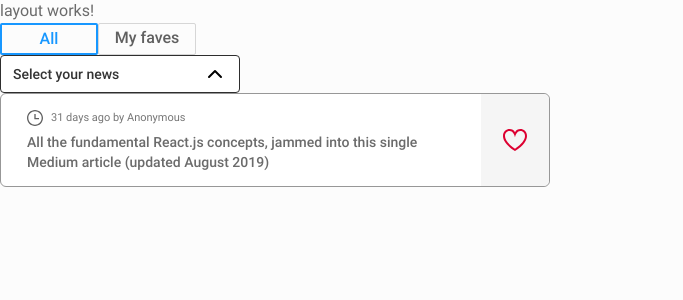
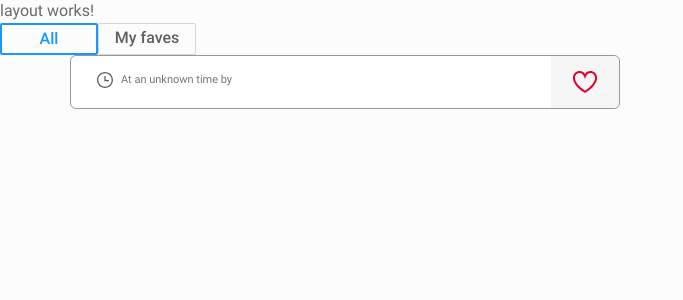
Before and after one commit to eriandev/hacker-news, an Angular app: page / in a window 1280 px wide. Shown: the top 300 px of the page, without its empty margins (0-683 px from the left). Built offline with nearby package versions, Linux system fonts and the light colour scheme.

Commit message:
feat: adds the design of cards section

```diff
--- /dev/null
+++ b/src/app/modules/home/components/cards/cards.component.css
@@ -0,0 +1,21 @@
+.container {
+  width: 100%;
+  max-width: 1140px;
+  margin-left: auto;
+  margin-right: auto;
+}
+
+.cards {
+  display: grid;
+  row-gap: 30px;
+  column-gap: 40px;
+}
+
+@media screen and (min-width: 1024px) {
+  .cards {
+    display: grid;
+    row-gap: 30px;
+    column-gap: 40px;
+    grid-template-columns: 1fr 1fr;
+  }
+}
--- /dev/null
+++ b/src/app/modules/home/components/cards/cards.component.html
@@ -0,0 +1,10 @@
+<section class="container cards">
+  <app-card *ngFor="let cardData of cardsData"
+    [author]="cardData.author"
+    [storyUrl]="cardData.story_url"
+    [createdAt]="cardData.created_at"
+    [storyTitle]="cardData.story_title"
+    [createdAtId]="cardData.created_at_i"
+    [isFavorite]="cardData.is_favorite"
+  ></app-card>
+</section>
--- a/src/app/modules/home/home.module.ts
+++ b/src/app/modules/home/home.module.ts
@@ -9,6 +9,7 @@ import { RelativeTimePipe } from './pipes/relative-time.pipe';
 import { SelectComponent } from './components/select/select.component';
 import { ClickOutsideDirective } from './directives/click-outside.directive';
 import { ToggleComponent } from './components/toggle/toggle.component';
+import { CardsComponent } from './components/cards/cards.component';
 
 @NgModule({
   declarations: [
@@ -18,6 +19,7 @@ import { ToggleComponent } from './components/toggle/toggle.component';
     SelectComponent,
     ClickOutsideDirective,
     ToggleComponent,
+    CardsComponent,
   ],
   providers: [NewsService],
   imports: [CommonModule, HomeRoutingModule],
--- a/src/app/modules/home/pages/layout/layout.component.html
+++ b/src/app/modules/home/pages/layout/layout.component.html
@@ -2,13 +2,4 @@
 
 <app-toggle></app-toggle>
 
-<app-select></app-select>
-
-<app-card
-  storyTitle="All the fundamental React.js concepts, jammed into this single Medium article (updated August 2019)"
-  createdAt="2021-11-04T10:37:06.000Z"
-  storyUrl="https://erianvc.dev"
-  [createdAtId]="1638728879"
-  [isFavorite]="false"
-  author="Anonymous"
-></app-card>
+<app-cards></app-cards>
```
Also changed, not shown: src/app/modules/home/components/cards/cards.component.ts (added, +13 -0 lines), 1 other file (tests, documents, lock files or other folders).
